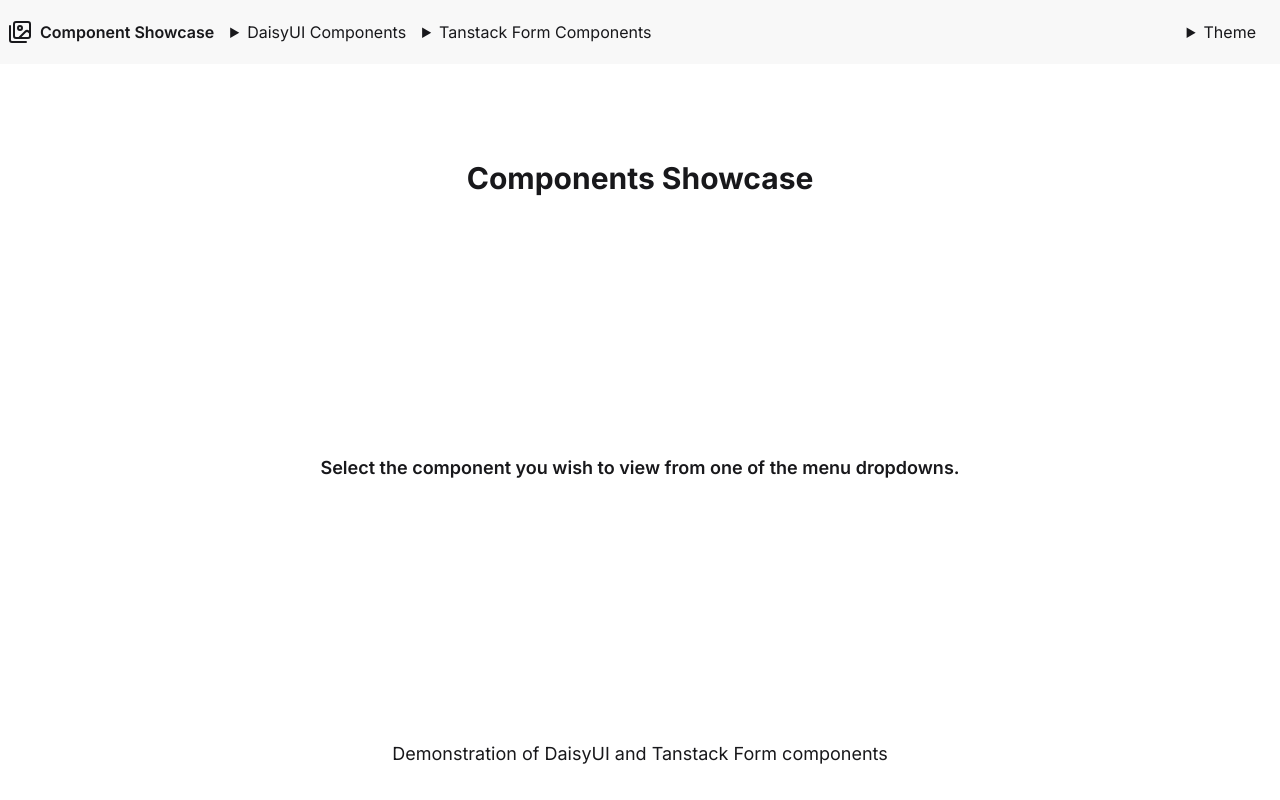
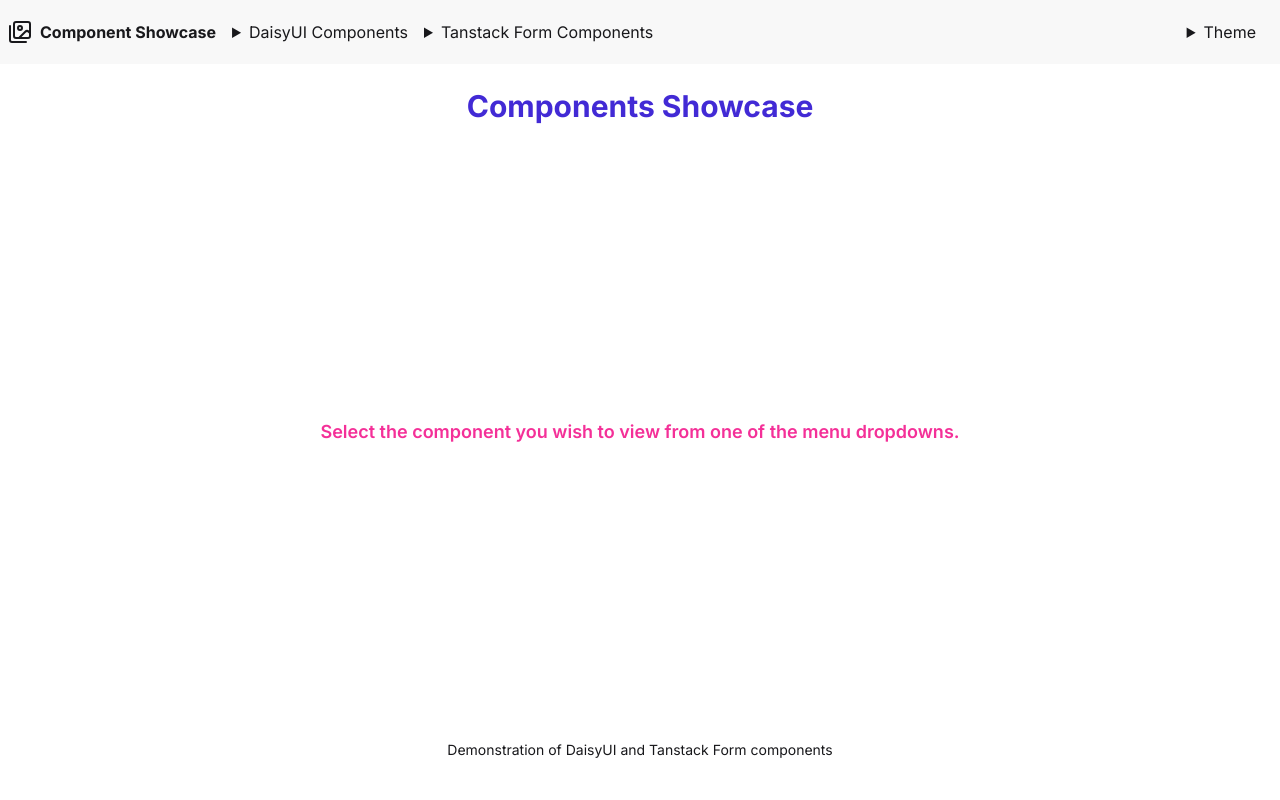
Before and after one commit to craigmcc/craigmcc-turborepo, a Next.js app in the folder apps/components-showcase/: page / in a window 1280 px wide. Shown: the top 800 px of the page. Built offline with nearby package versions, Linux system fonts and the light colour scheme.

Commit message:
Tweak style and colors in home page.

```diff
--- a/apps/components-showcase/src/app/page.tsx
+++ b/apps/components-showcase/src/app/page.tsx
@@ -1,9 +1,9 @@
 export default function Home() {
   return (
-    <main className="flex min-h-screen flex-col items-center justify-between p-24">
-      <h1 className="text-3xl font-bold">Components Showcase</h1>
-      <p className="text-lg font-semibold">Select the component you wish to view from one of the menu dropdowns.</p>
-      <p className="text-lg">Demonstration of DaisyUI and Tanstack Form components</p>
+    <main className="flex flex-col w-full h-[calc(100vh-80px)] items-center justify-between p-6">
+      <p className="text-primary text-3xl font-bold">Components Showcase</p>
+      <p className="text-secondary text-lg font-semibold">Select the component you wish to view from one of the menu dropdowns.</p>
+      <p className="text-sm">Demonstration of DaisyUI and Tanstack Form components</p>
     </main>
   );
 }
--- a/apps/components-showcase/src/components/layout/Header.tsx
+++ b/apps/components-showcase/src/components/layout/Header.tsx
@@ -23,7 +23,7 @@ export function Header() {
           <Images/>
         </Link>
         <Link href="/" className="pr-4">
-          <span className="font-semibold">Component Showcase</span>
+          <span className="font-bold">Component Showcase</span>
         </Link>
         <DaisyuiDropdown className="pr-4"/>
         <TanstackDropdown/>
```
